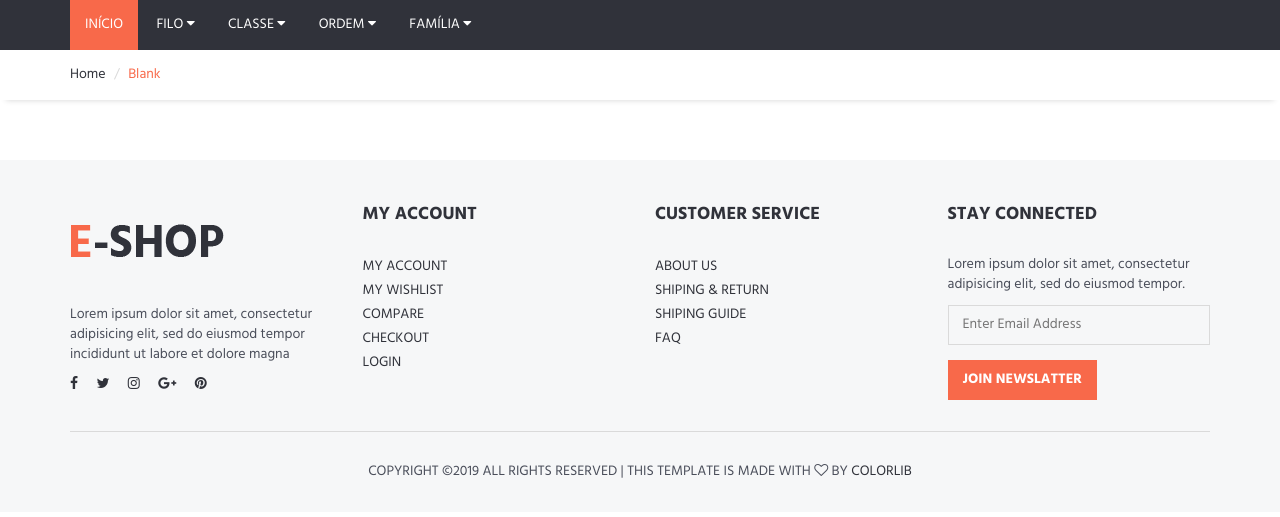
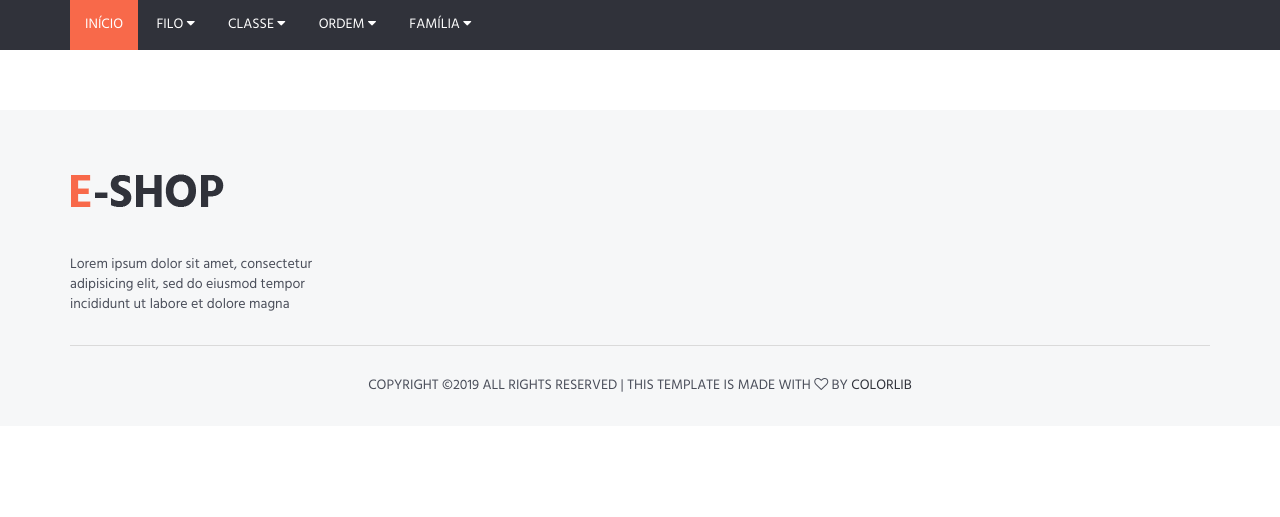
Before and after one commit to Raffes/ProjetoPlantasDoCerrado, a PHP site: page / in a window 1280 px wide. Shown: the part 140-657 px from the top of the page. Run offline with PHP 8.4, Linux system fonts and the light colour scheme.

Commit message:
Modificado a logo e rodapé da pagina principal arrumado

```diff
--- a/index.php
+++ b/index.php
@@ -699,7 +699,7 @@
 	<!-- /NAVIGATION -->
 
 	<!-- BREADCRUMB -->
-	<div id="breadcrumb">
+	<!--<div id="breadcrumb">
 		<div class="container">
 			<ul class="breadcrumb">
 				<li><a href="#">Home</a></li>
@@ -742,7 +742,7 @@
 						<p>Lorem ipsum dolor sit amet, consectetur adipisicing elit, sed do eiusmod tempor incididunt ut labore et dolore magna</p>
 
 						<!-- footer social -->
-						<ul class="footer-social">
+						<!--<ul class="footer-social">
 							<li><a href="#"><i class="fa fa-facebook"></i></a></li>
 							<li><a href="#"><i class="fa fa-twitter"></i></a></li>
 							<li><a href="#"><i class="fa fa-instagram"></i></a></li>
@@ -755,7 +755,7 @@
 				<!-- /footer widget -->
 
 				<!-- footer widget -->
-				<div class="col-md-3 col-sm-6 col-xs-6">
+				<!--<div class="col-md-3 col-sm-6 col-xs-6">
 					<div class="footer">
 						<h3 class="footer-header">My Account</h3>
 						<ul class="list-links">
@@ -769,10 +769,10 @@
 				</div>
 				<!-- /footer widget -->
 
-				<div class="clearfix visible-sm visible-xs"></div>
+				<!--<div class="clearfix visible-sm visible-xs"></div>
 
 				<!-- footer widget -->
-				<div class="col-md-3 col-sm-6 col-xs-6">
+				<!--<div class="col-md-3 col-sm-6 col-xs-6">
 					<div class="footer">
 						<h3 class="footer-header">Customer Service</h3>
 						<ul class="list-links">
@@ -786,7 +786,7 @@
 				<!-- /footer widget -->
 
 				<!-- footer subscribe -->
-				<div class="col-md-3 col-sm-6 col-xs-6">
+				<!--<div class="col-md-3 col-sm-6 col-xs-6">
 					<div class="footer">
 						<h3 class="footer-header">Stay Connected</h3>
 						<p>Lorem ipsum dolor sit amet, consectetur adipisicing elit, sed do eiusmod tempor.</p>
```
